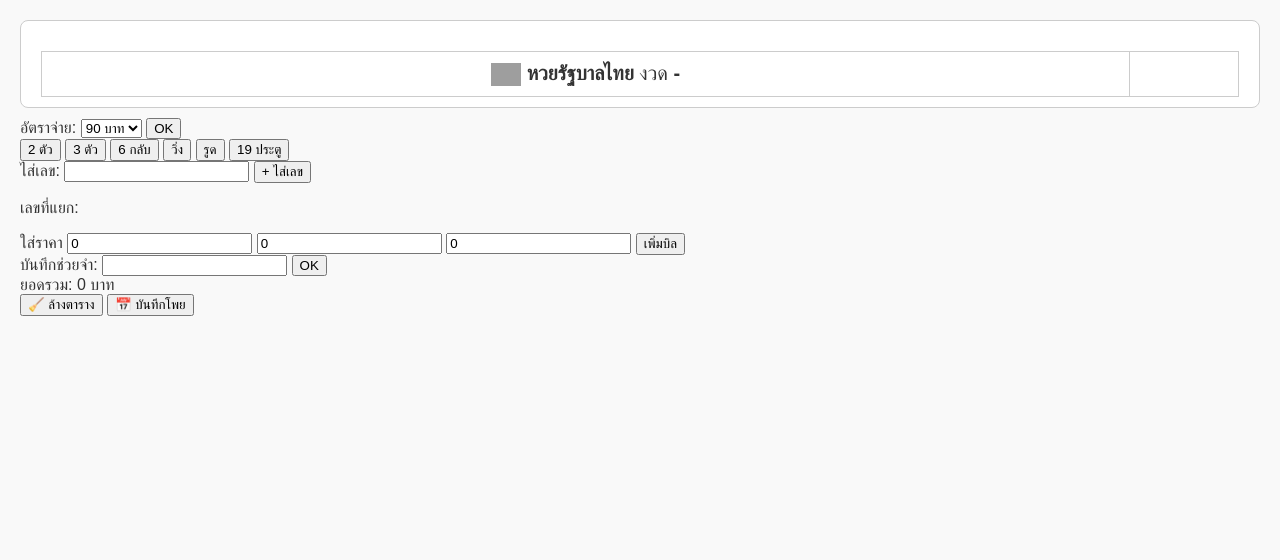
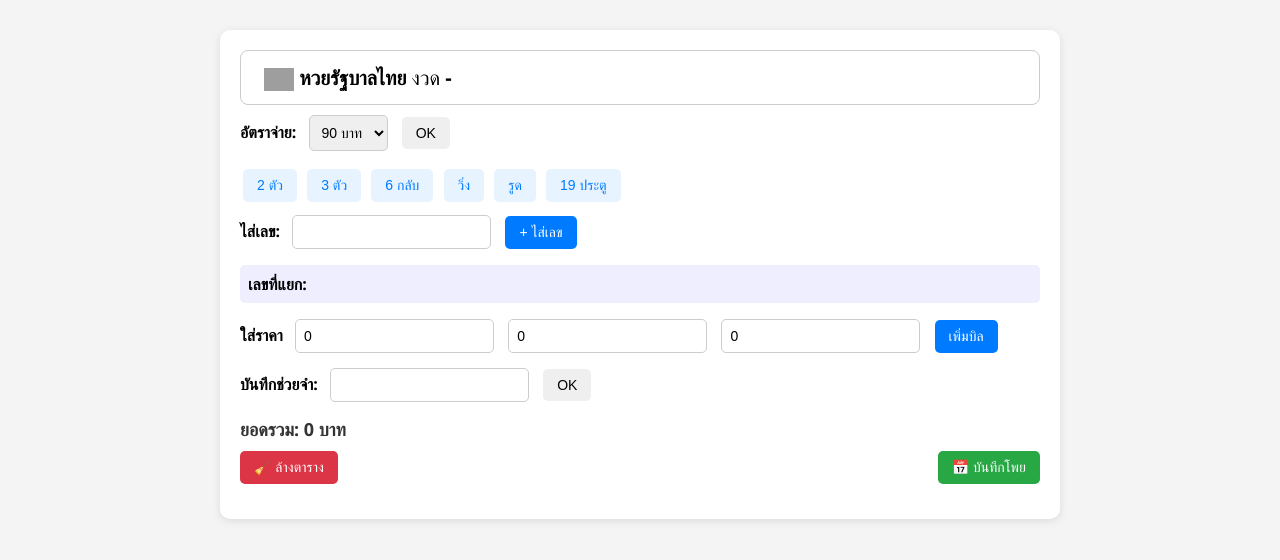
Before and after one commit to Boripath/lotto-flask-app, a Flask app: page / in a window 1280 px wide. Shown: the top 560 px of the page. Run offline with Flask 3, Linux system fonts and the light colour scheme; grey boxes are pictures that could not be loaded.

Commit message:
Update style.css

```diff
--- a/static/style.css
+++ b/static/style.css
@@ -1,32 +1,103 @@
 /* static/style.css */
 body {
-    font-family: Arial, sans-serif;
-    margin: 20px;
-    background-color: #f9f9f9;
+    font-family: 'Segoe UI', sans-serif;
+    background-color: #f4f4f4;
+    margin: 0;
+    padding: 0;
+}
+
+.lotto-container {
+    max-width: 800px;
+    margin: 30px auto;
+    background: #fff;
+    padding: 20px;
+    border-radius: 10px;
+    box-shadow: 0 2px 8px rgba(0, 0, 0, 0.1);
+}
+
+form {
+    margin-bottom: 15px;
+}
+
+label {
+    font-weight: bold;
+    margin-right: 8px;
+}
+
+input[type="text"], input[type="number"], select {
+    padding: 8px;
+    margin-right: 10px;
+    border: 1px solid #ccc;
+    border-radius: 5px;
+    font-size: 14px;
+}
+
+button {
+    padding: 8px 14px;
+    border: none;
+    border-radius: 5px;
+    cursor: pointer;
+    font-size: 14px;
+}
+
+.btn-type {
+    background-color: #e7f3ff;
+    color: #007bff;
+    margin: 3px;
+}
+
+.btn-blue {
+    background-color: #007bff;
+    color: #fff;
+}
+
+.btn-red {
+    background-color: #dc3545;
+    color: #fff;
+    margin-right: 10px;
+}
+
+.btn-green {
+    background-color: #28a745;
+    color: #fff;
+}
+
+.bet-type-buttons {
+    margin-bottom: 10px;
+}
+
+.numbers-display {
+    background: #eef;
+    padding: 8px;
+    border-radius: 5px;
+    font-weight: bold;
+}
+
+.bill-table {
+    width: 100%;
+    border-collapse: collapse;
+    margin-top: 15px;
+}
+
+.bill-table th, .bill-table td {
+    border: 1px solid #ccc;
+    padding: 8px;
+    text-align: center;
+}
+
+.bill-table th {
+    background-color: #f0f8ff;
+}
+
+.total-display {
+    font-size: 18px;
+    font-weight: bold;
+    margin-top: 15px;
     color: #333;
 }
 
-.container {
-    max-width: 800px;
-    margin: auto;
-    background: #fff;
-    padding: 20px;
-    border-radius: 8px;
-    box-shadow: 0 0 10px rgba(0,0,0,0.1);
+.form-buttons {
+    margin-top: 10px;
+    display: flex;
+    justify-content: space-between;
 }
-
-table {
-    width: 100%;
-    border-collapse: collapse;
-    margin-top: 20px;
-}
-
-table, th, td {
-    border: 1px solid #ccc;
-    padding: 10px;
-    text-align: center;
-}
-
-th {
-    background-color: #eee;
-}
```
